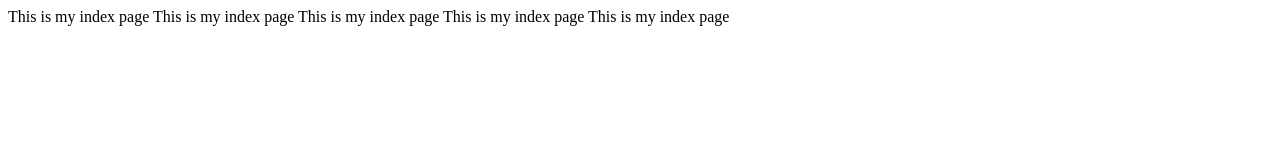
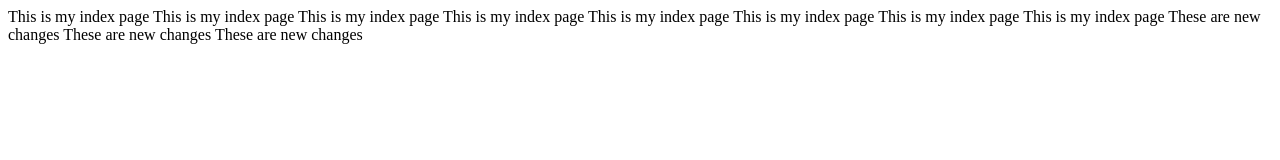
Before and after one commit to naveedmac/git_demo_sept_2020, a plain HTML site: page index.html in a window 1280 px wide. Drawn offline with Linux system fonts and the light colour scheme.

Commit message:
made few more change to index.html

```diff
--- a/index.html
+++ b/index.html
@@ -11,5 +11,15 @@
     This is my index page
     This is my index page
     This is my index page
+    <!-- New Changes  -->
+    This is my index page
+    This is my index page
+    This is my index page
+    <!-- Few more changes -->
+
+    These are new changes
+    These are new changes
+    These are new changes
+
 </body>
 </html>
```
